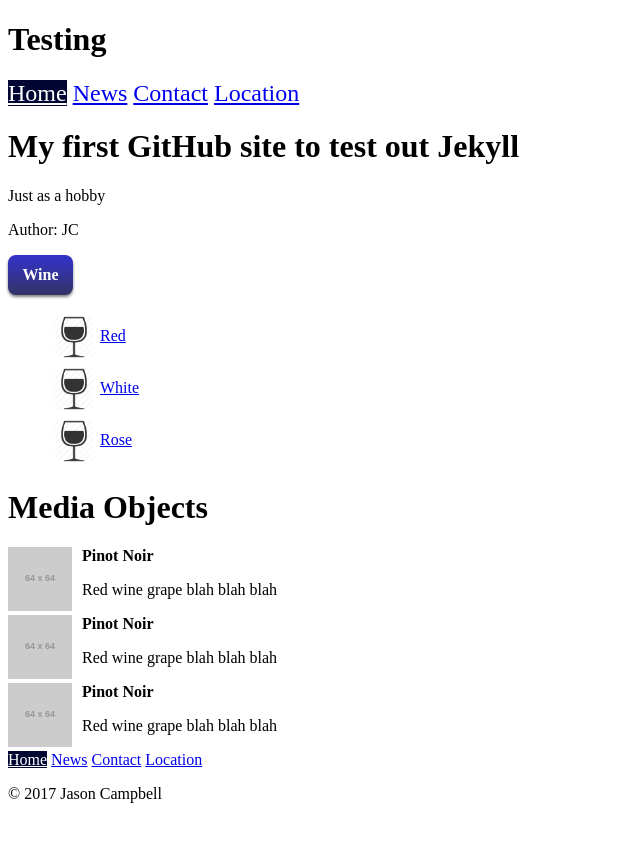
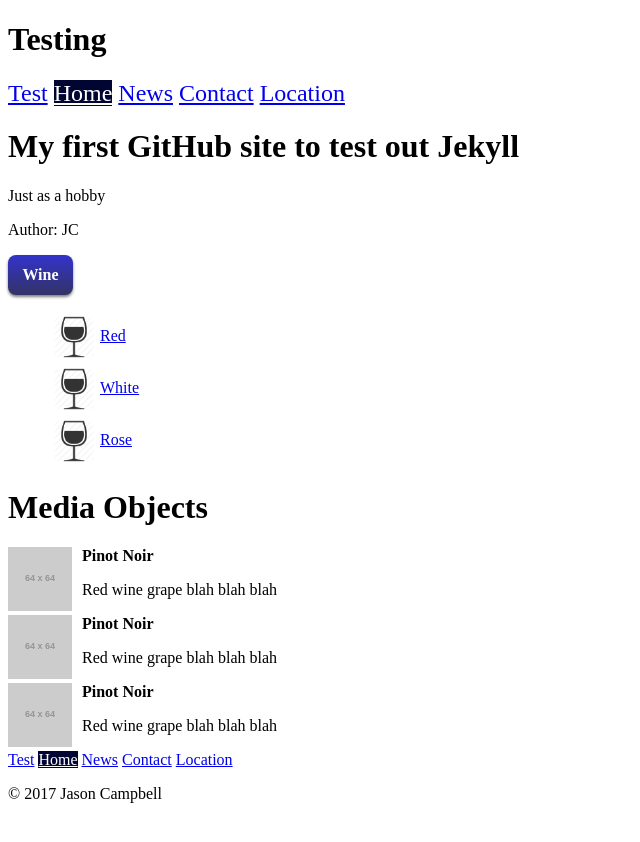
Before and after one commit to campbelljason/test, a Jekyll site: the page built from index.html, in a window 1280 px wide. Shown: the top 842 px of the page, without its empty margins (0-640 px from the left). Built offline with Jekyll 4.4.1, drawn with Linux system fonts in a browser that asks for light colours.

Commit message:
Testing nav

```diff
--- a/_includes/nav.html
+++ b/_includes/nav.html
@@ -1,5 +1,6 @@
 <nav>
   <ul class="nav {{include.navclass}}">
+    <li><a href="/news.html">Test</a></li>
     <li><a href="{{site.baseurl}}/" class="{% if page.url == '/' %}current{% endif %}">Home</a></li>
     <li><a href="{{site.baseurl}}/news.html" class="{% if page.url == '/news.html' %}current{% endif %}">News</a></li>
     <li><a href="{{site.baseurl}}/contact.html" class="{% if page.url == '/contact.html' %}current{% endif %}">Contact</a></li>
```
